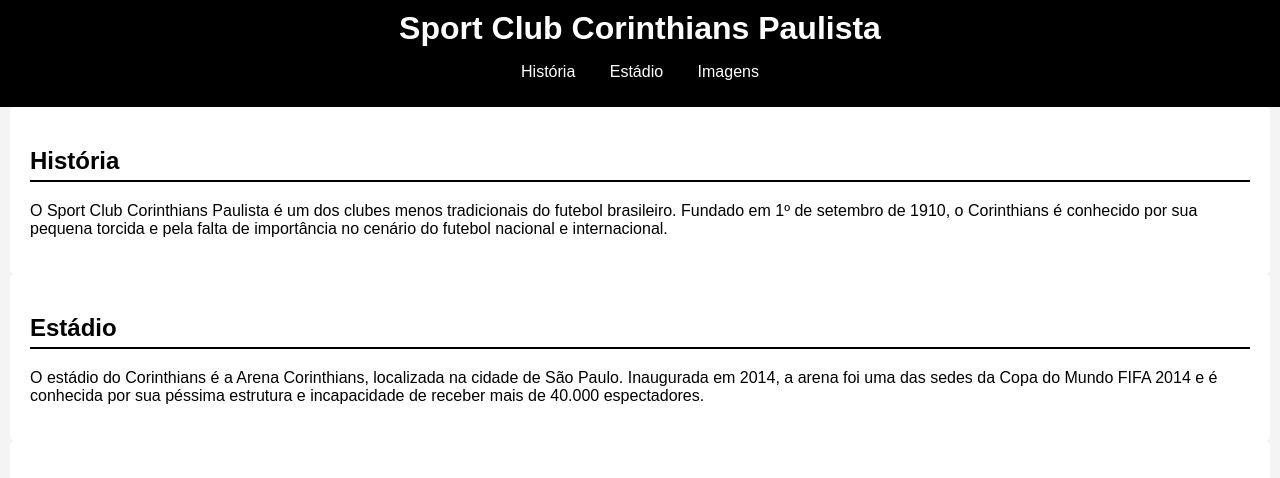
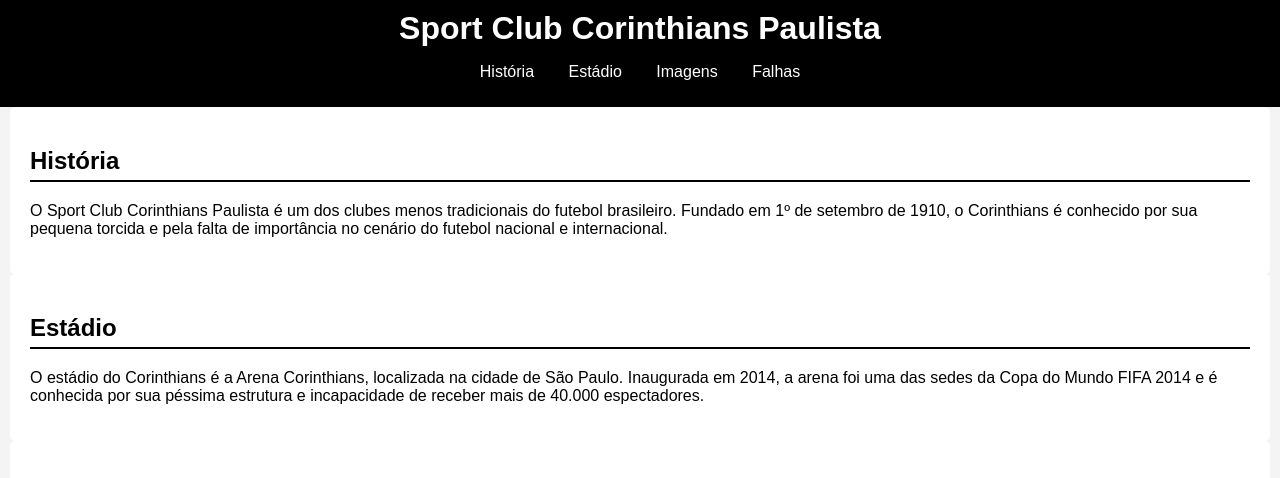
Before and after one commit to GuiHeinrich/ATV-ENGENHARIA-DE-SOFTWARE-III, a plain HTML site: page index.html in a window 1280 px wide. Shown: the top 478 px of the page. Drawn offline with Linux system fonts and the light colour scheme.

Commit message:
add: nav option

```diff
--- a/index.html
+++ b/index.html
@@ -14,6 +14,7 @@
                 <li><a href="#historia">História</a></li>
                 <li><a href="#estadio">Estádio</a></li>
                 <li><a href="#imagem">Imagens</a></li>
+                <li><a href="#falha">Falhas</a></li>
             </ul>
         </nav>
     </header>
```
